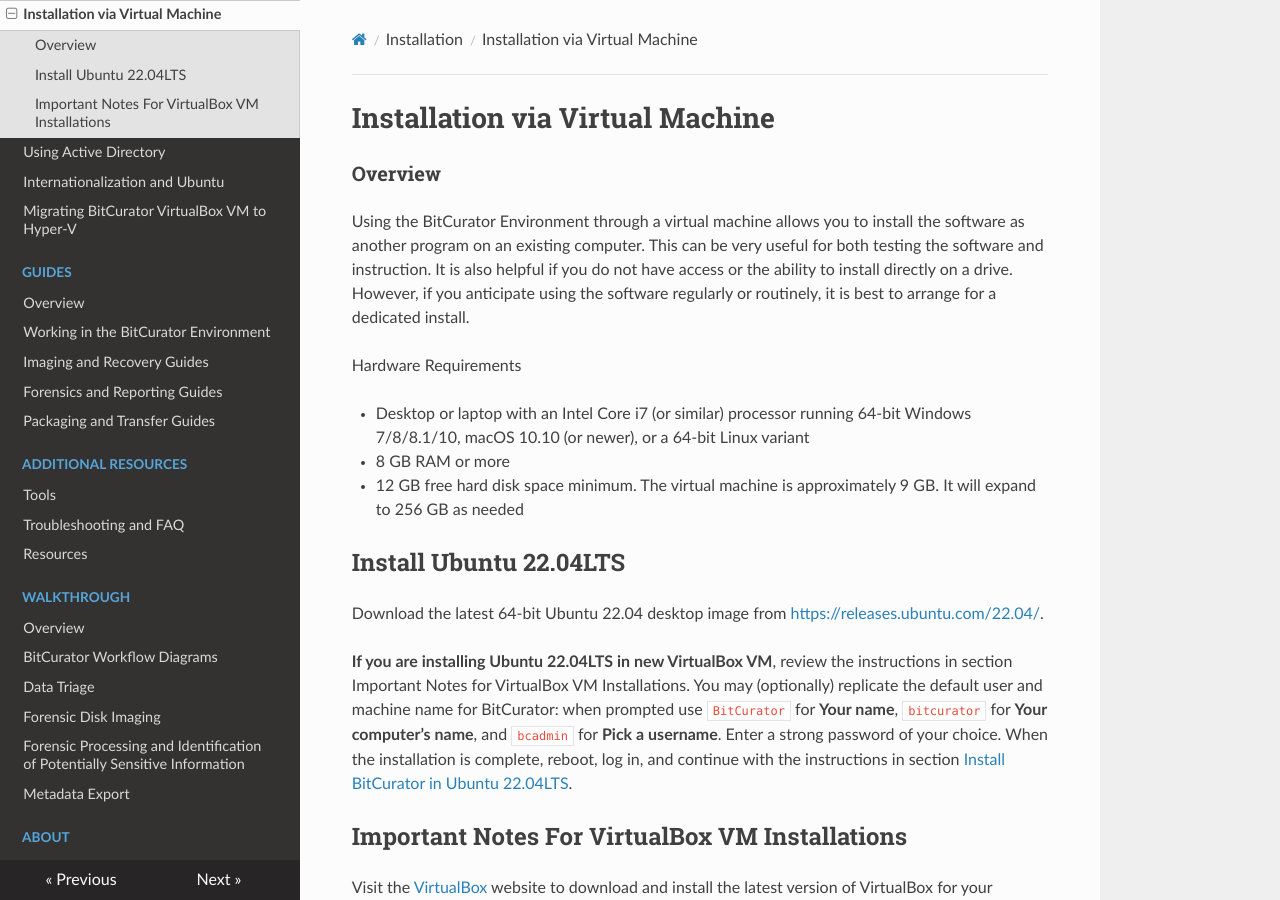
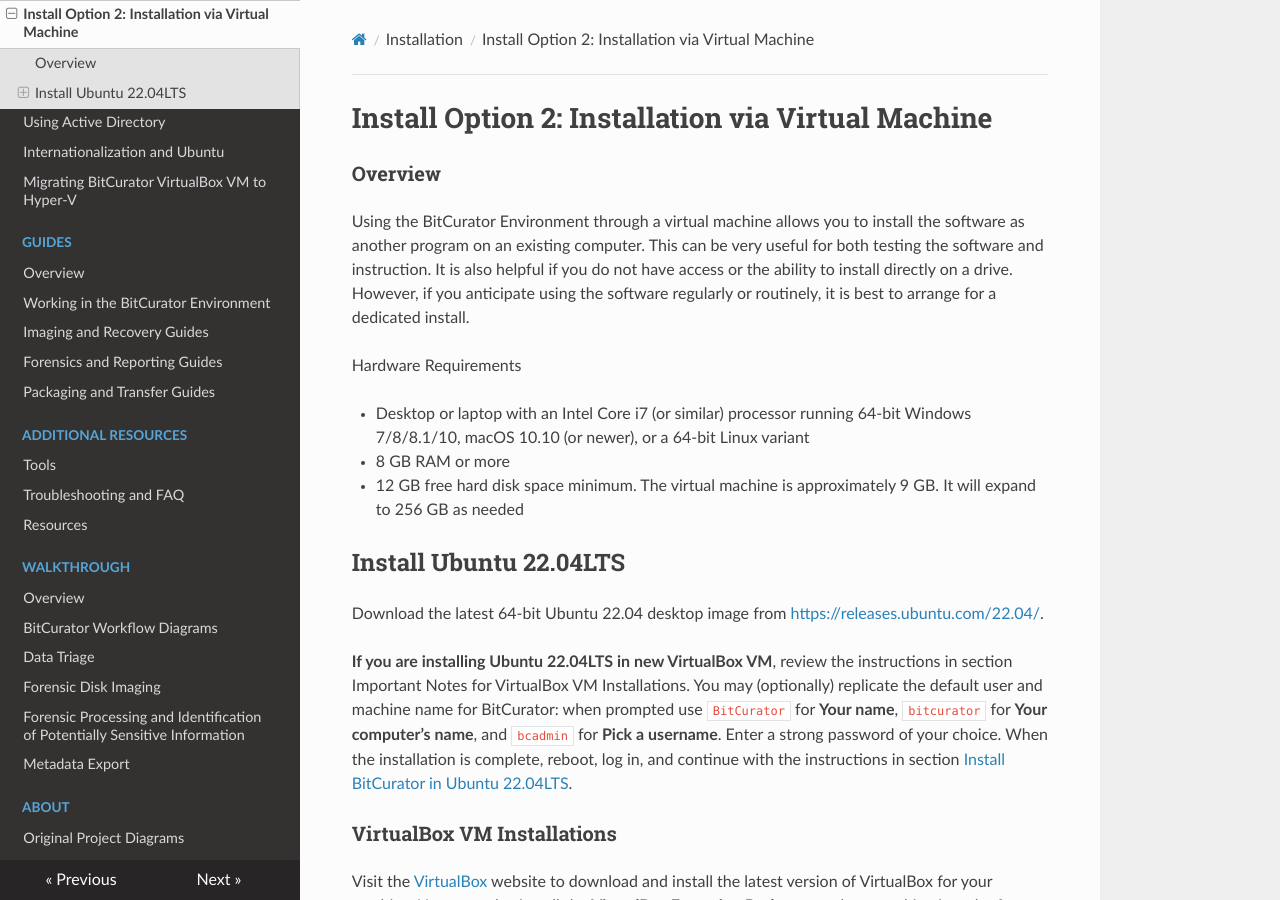
Before and after one commit to BitCurator/documentation, an MkDocs documentation site: the page built from docs/Installing BitCurator/Install Option 2: Installation via Virtual Machine.md, in a window 1280 px wide and 900 px high. Built offline with MkDocs 1.6.1, drawn with Linux system fonts in a browser that asks for light colours; nearby versions of some CDN libraries.

Commit message:
Update Install Option 2: Installation via Virtual Machine.md

```diff
--- a/docs/Installing BitCurator/Install Option 2: Installation via Virtual Machine.md
+++ b/docs/Installing BitCurator/Install Option 2: Installation via Virtual Machine.md
@@ -1,4 +1,4 @@
-Installation via Virtual Machine
+Install Option 2: Installation via Virtual Machine
 ================================
 
 ### Overview
@@ -16,7 +16,7 @@
 
 **If you are installing Ubuntu 22.04LTS in new VirtualBox VM**, review the instructions in section Important Notes for VirtualBox VM Installations. You may (optionally) replicate the default user and machine name for BitCurator: when prompted use `BitCurator` for **Your name**, `bitcurator` for **Your computer’s name**, and `bcadmin` for **Pick a username**. Enter a strong password of your choice. When the installation is complete, reboot, log in, and continue with the instructions in section [Install BitCurator in Ubuntu 22.04LTS](#install-bitcurator-in-ubuntu-2204lts).
 
-## Important Notes For VirtualBox VM Installations
+### VirtualBox VM Installations
 Visit the [VirtualBox](https://www.virtualbox.org/wiki/Downloads) website to download and install the latest version of VirtualBox for your machine. You must also install the **VirtualBox Extension Pack** on your host machine in order for USB 3.0 support to work. Note that installation options have changed in VirtualBox 7.x and later. In the VirtualBox VM Manager, after clicking New to create a new VM, you must specify the name for your VM, the location of the Ubuntu ISO you downloaded earlier, and check the box for **Skip Unattended Installation**.
 
 ![VM_Install_1.png](attachments/VM_Install_1.png)
@@ -79,7 +79,7 @@
 
 Continue by following the instructions in the section [Install BitCurator in Ubuntu 22.04LTS](#install-bitcurator-in-ubuntu-2204lts).
 
-# Install BitCurator in Ubuntu 22.04LTS
+### Install BitCurator in Ubuntu 22.04LTS
 
 **1. Prepare your environment**
 
```
